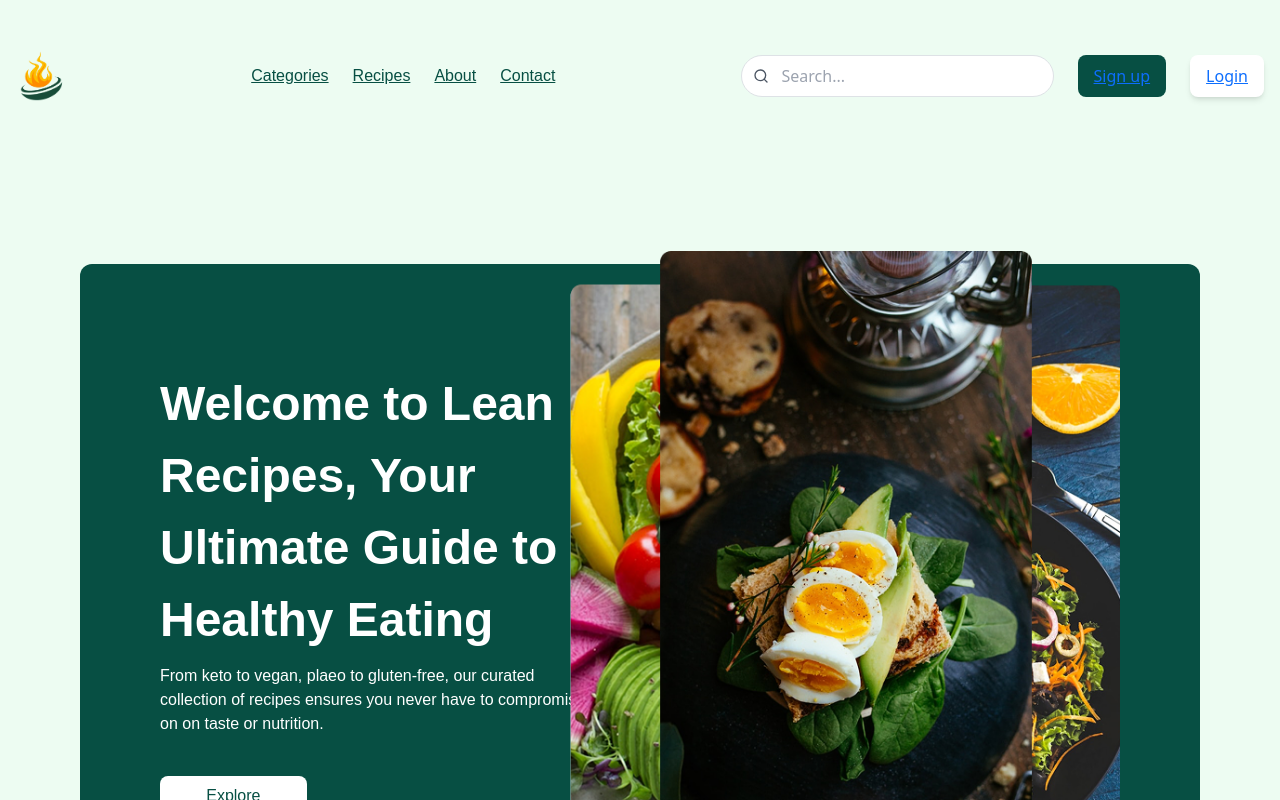
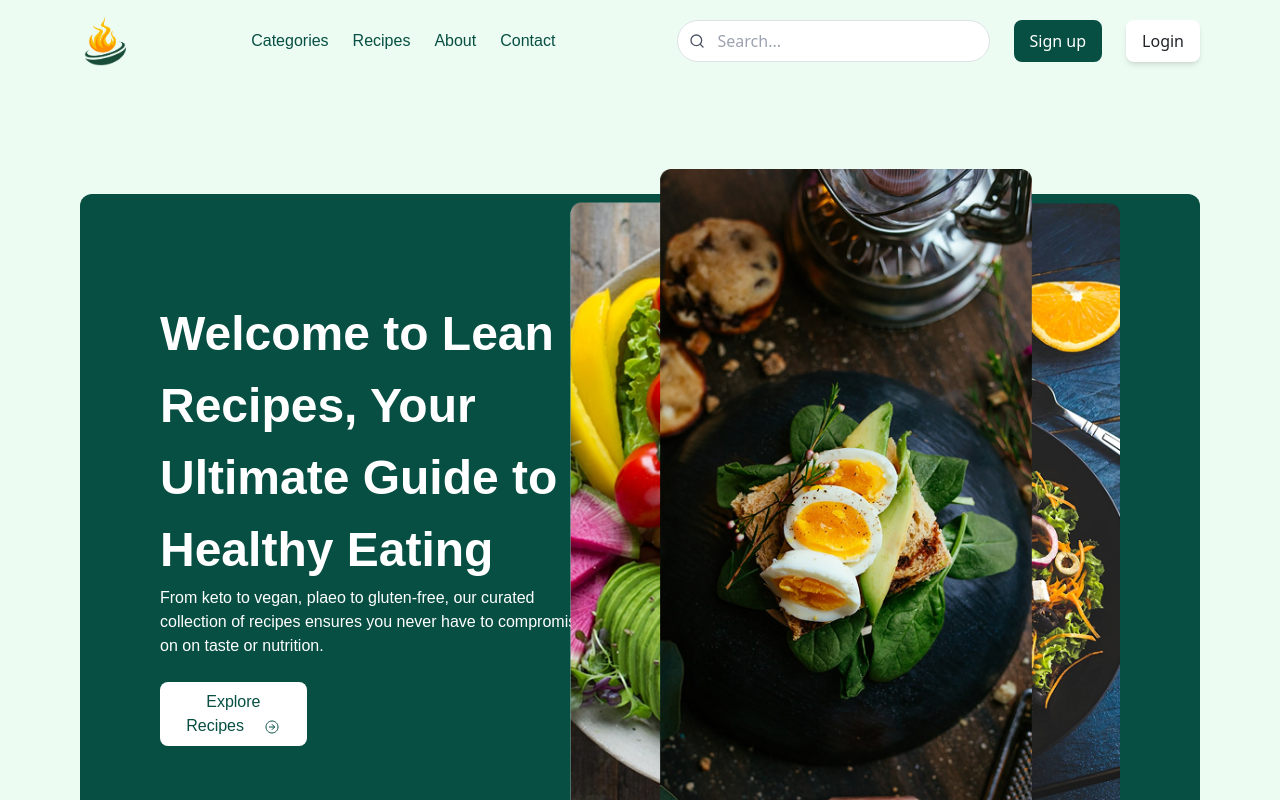
Before and after one commit to dsgnjoe/lean-recipes, a React (Vite) app: page / in a window 1280 px wide. Shown: the top 800 px of the page. Built offline with nearby package versions, Linux system fonts and the light colour scheme.

Commit message:
bootstrap issue fixed

```diff
--- a/src/components/Navbar.jsx
+++ b/src/components/Navbar.jsx
@@ -17,7 +17,7 @@ const Navbar = () => {
   const toogleMenu = () => setIsMenuOpen(!isMenuOpen)
 
   return (
-    <nav className='flex justify-between items-center bg-transparent p-3 '>
+    <nav className='flex justify-between items-center bg-transparent p-3 md:!px-20'>
       <Link to={'/'}>
         <img src={Logo} alt='lean recipe logo' width={50} height={50} />
       </Link>
@@ -26,7 +26,7 @@ const Navbar = () => {
         className={`${
           isMenuOpen ? 'flex' : 'hidden'
         } flex-col gap-4 top-16 right-0 w-2/3 text-center bg-heroGreenLight py-5 absolute
-      md:flex md:flex-row md:static md:bg-transparent md:w-auto md:py-0`}
+      md:flex md:flex-row md:static md:bg-transparent md:w-auto md:!py-0`}
       >
         {navElement.map((item) => (
           <Link
--- a/src/main.jsx
+++ b/src/main.jsx
@@ -1,9 +1,9 @@
 import { StrictMode } from 'react'
 import { createRoot } from 'react-dom/client'
+import 'bootstrap/dist/css/bootstrap.min.css'
+import 'bootstrap/dist/js/bootstrap.bundle.min.js'
 import './index.css'
 import App from './App.jsx'
-import 'bootstrap/dist/css/bootstrap.min.css'
-import 'bootstrap/dist/js/bootstrap.bundle.min.js'
 
 createRoot(document.getElementById('root')).render(
   <StrictMode>
```
